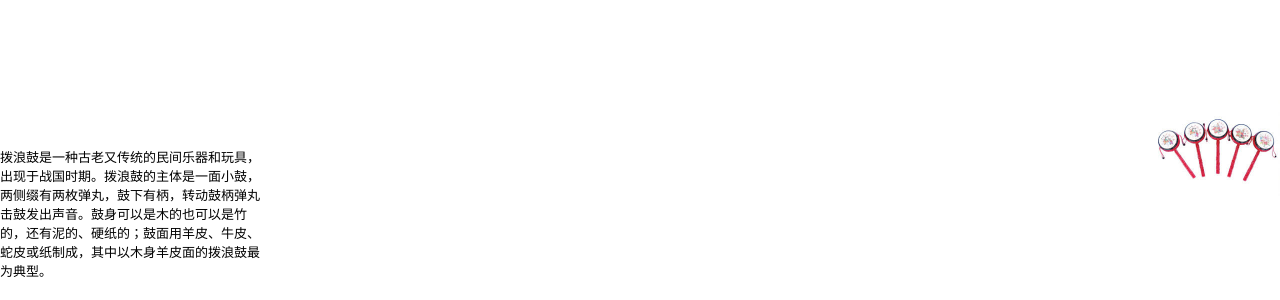
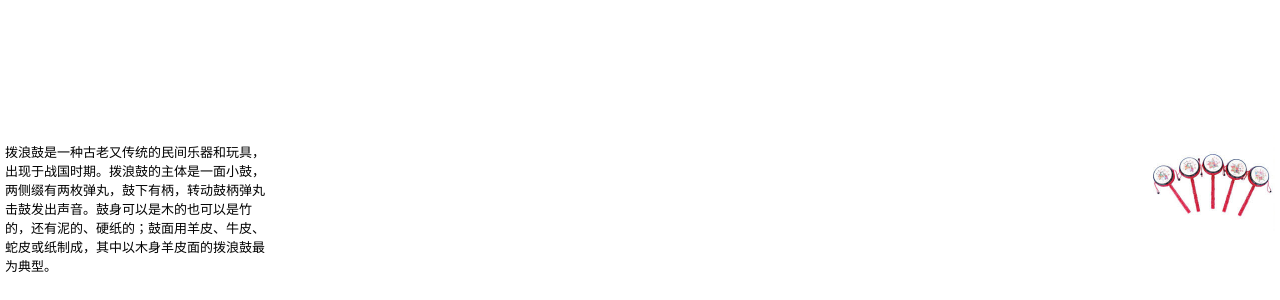
Before and after one commit to 18555851781/PTJob_WebAR, a website: page develop/Model.html in a window 1280 px wide. Shown: the part 520-820 px from the top of the page. Drawn offline with nearby package versions, Linux system fonts and the light colour scheme.

Commit message:
改改改

```diff
--- a/develop/Model.html
+++ b/develop/Model.html
@@ -15,21 +15,21 @@
     <style>
         *{
             padding: 0;
-            margin: 0;
+            margin: 5px;
         }
         .UI_Body{
             position: fixed;
         }
         .Text{
             position: fixed;
-            width: 270px;
+            width: 265px;
             left: 0%;
             bottom: 0%;
             font-size: small;
         }
         .Image{
             position: fixed;
-            bottom: 10%;
+            bottom: 5%;
             right: 0%;
             width: 126px;
             height: 100px;
```
